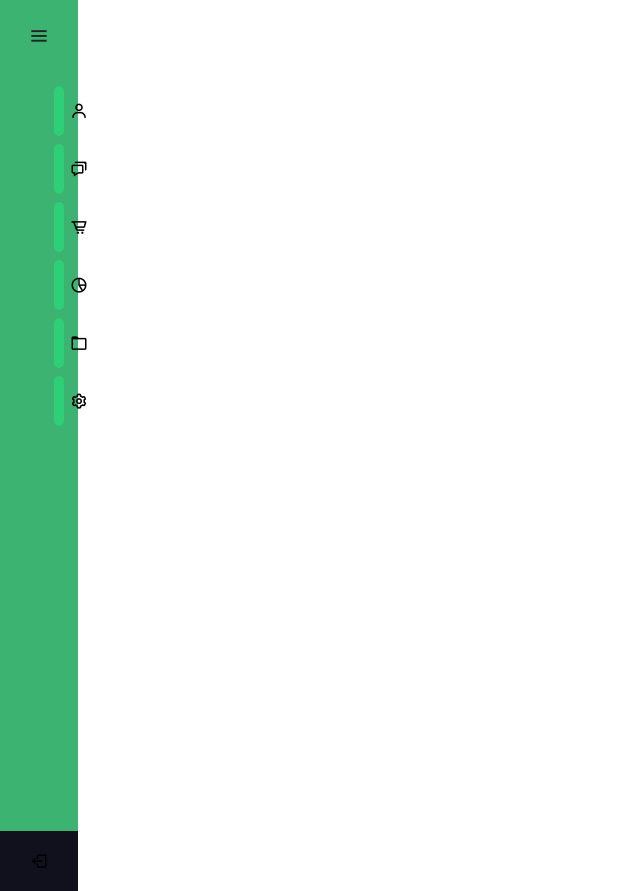
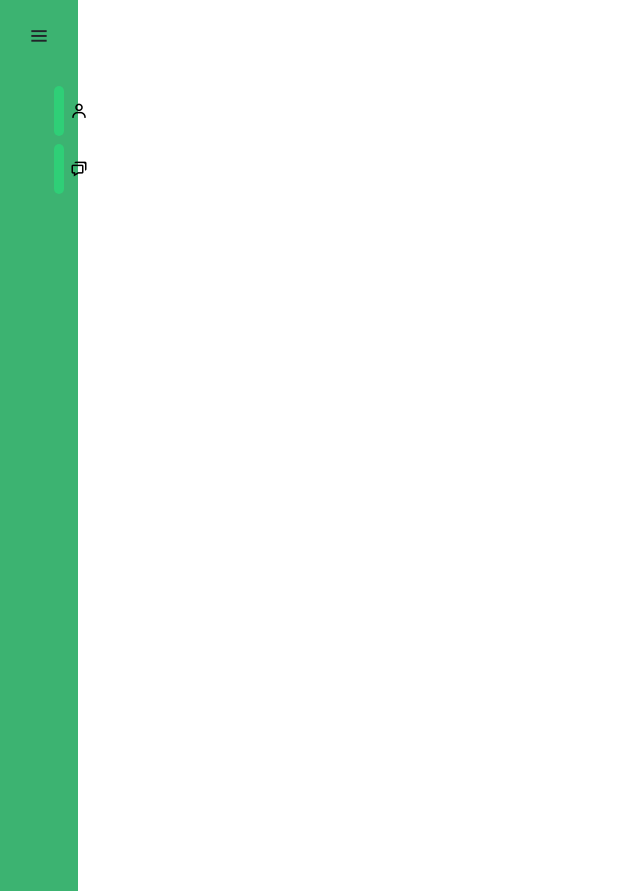
Before and after one commit to sultaaaane/abdsslam, a PHP site: page /php/Client/sidebar.php in a window 1280 px wide. Shown: the whole page, without its empty margins (0-640 px from the left). Run offline with PHP 8.4, Linux system fonts and the light colour scheme.

Commit message:
Update sidebar.php

```diff
--- a/php/Client/sidebar.php
+++ b/php/Client/sidebar.php
@@ -28,55 +28,18 @@
       <li>
        <a href="" id="client" >
          <i class='bx bx-user' ></i>
-         <span class="links_name">Client</span>
+         <span class="links_name">Mes fichiers</span>
        </a>
        <span class="tooltip">Client</span>
      </li>
      <li>
        <a href="../Lcommande/Lindex.php">
          <i class='bx bx-chat' ></i>
-         <span class="links_name">Ligne Commande</span>
+         <span class="links_name" >Contactez-nous</span>
        </a>
        <span class="tooltip">Ligne Commande</span>
      </li>
-     <li>
-       <a href="../produit/Pindex.php" >
-         <i class='bx bx-cart-alt' ></i>
-         <span class="links_name">Produit</span>
-       </a>
-       <span class="tooltip">Produit</span>
-     </li>
-      <li>
-       <a href="../commande/Cindex.php">
-         <i class='bx bx-pie-chart-alt-2' ></i>
-         <span class="links_name">Commande</span>
-       </a>
-       <span class="tooltip">Commande</span>
-     </li>
-     <li>
-       <a href="../archive/Aindex.php">
-         <i class='bx bx-folder' ></i>
-         <span class="links_name">Archive</span>
-       </a>
-       <span class="tooltip">Archive</span>
-     </li>
-     <li>
-       <a href="../password/Psindex.php">
-         <i class='bx bx-cog' ></i>
-         <span class="links_name">Setting</span>
-       </a>
-       <span class="tooltip">Setting</span>
-     </li>
-     <li class="profile">
-         <div class="profile-details">
-           <!--<img src="profile.jpg" alt="profileImg">-->
-           <div class="name_job">
-             <div class="name">abdessamad - Mohammed</div>
-             <div class="job">Admin</div>
-           </div>
-         </div>
-         <a href="../log-in.html"><i class='bx bx-log-out' id="log_out" ></i></a>
-     </li>
+
     </ul>
   </div>
 
```
